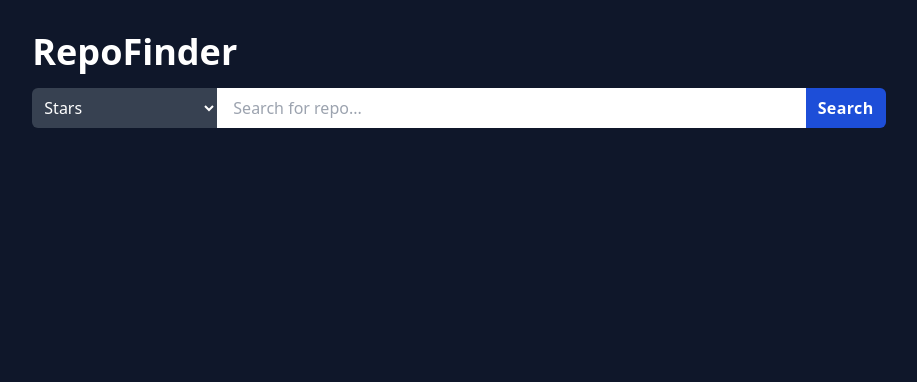
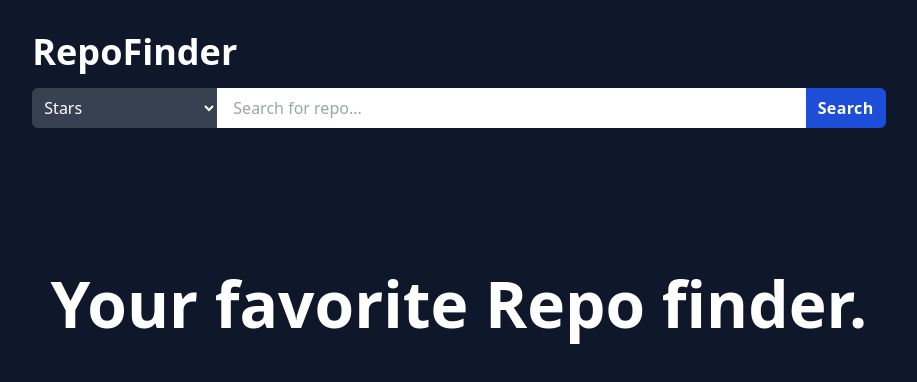
Before and after one commit to philipBst/github-react, a React (Vite) app: page / in a window 1280 px wide. Shown: the top 382 px of the page, without its empty margins (181-1098 px from the left). Built offline with nearby package versions, Linux system fonts and the light colour scheme.

Commit message:
fix: apply input validation

```diff
--- a/src/pages/Home.tsx
+++ b/src/pages/Home.tsx
@@ -24,15 +24,18 @@ const Home = () => {
 
   const handleSearch = useCallback(
     async (query: string, sort: Sort) => {
+      if (query) {
         const data = await searchReposBy(query, maxResultsPerFetch, sort, page);
         setData(data);
         setQuery(query);
         setSortBy(sort);
+      }
     },
     [page]
   );
 
   const nextPage = useCallback(async () => {
+    if (query) {
       const data = await searchReposBy(
         query,
         maxResultsPerFetch,
@@ -41,9 +44,11 @@ const Home = () => {
       );
       setData(data);
       setPage((page) => page + 1);
+    }
   }, [query, sortBy, page]);
 
   const prevPage = useCallback(async () => {
+    if (query) {
       const data = await searchReposBy(
         query,
         maxResultsPerFetch,
@@ -52,6 +57,7 @@ const Home = () => {
       );
       setData(data);
       setPage((page) => page - 1);
+    }
   }, [query, sortBy, page]);
 
   return (
@@ -91,6 +97,13 @@ const Home = () => {
           </div>
         </Container>
       )}
+      {Boolean(query) || !isEmptyArray(data.items) || (
+        <Container>
+          <p className="w-full text-[4rem] font-extrabold pt-24 text-center">
+            Your favorite Repo finder.
+          </p>
+        </Container>
+      )}
     </div>
   );
 };
```
Lines whose indentation alone changed are shown as unchanged.
